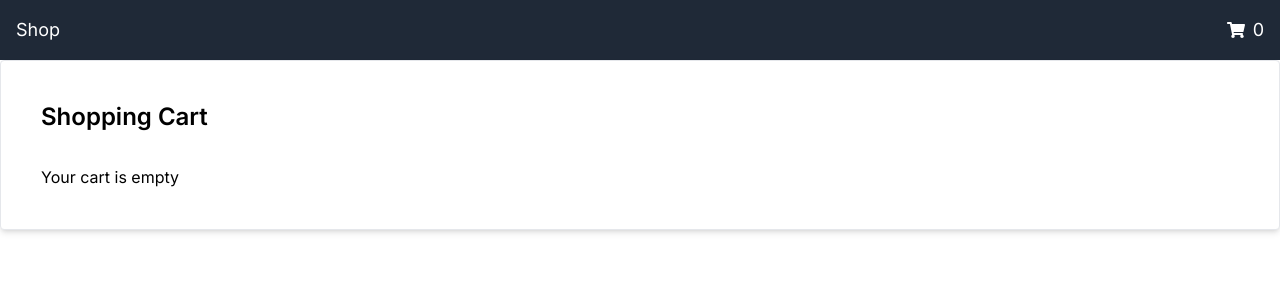
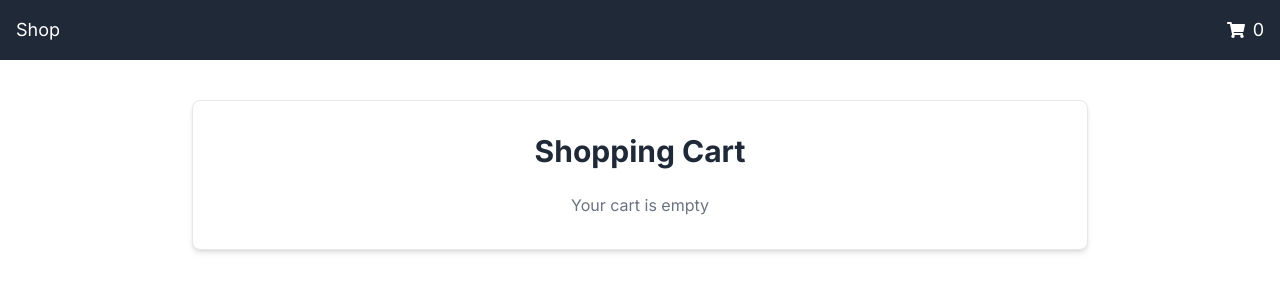
Before and after one commit to mdajgarhossain/woocommerce-api-integration, a Next.js app: page /cart in a window 1280 px wide. Shown: the top 300 px of the page. Built offline with nearby package versions, Linux system fonts and the light colour scheme.

Commit message:
Updated cart page design

```diff
--- a/app/cart/page.js
+++ b/app/cart/page.js
@@ -1,3 +1,102 @@
+// "use client";
+
+// import { useEffect, useState } from "react";
+// import Navbar from "../components/Navbar";
+// import CartItem from "../components/CartItem";
+
+// export default function Cart() {
+//    const [cart, setCart] = useState([]);
+
+//    useEffect(() => {
+//       const storedCart = JSON.parse(localStorage.getItem("cart"));
+//       if (storedCart) setCart(storedCart);
+//    }, []);
+
+//    const removeFromCart = (productId) => {
+//       const updatedCart = cart.filter(item => item.id !== productId);
+//       setCart(updatedCart);
+//       localStorage.setItem("cart", JSON.stringify(updatedCart));
+//    };
+
+//    const increaseQuantity = (productId) => {
+//       const updatedCart = cart.map(item =>
+//          item.id === productId ? { ...item, quantity: item.quantity + 1 } : item
+//       );
+//       setCart(updatedCart);
+//       localStorage.setItem("cart", JSON.stringify(updatedCart));
+//    };
+
+//    const decreaseQuantity = (productId) => {
+//       const updatedCart = cart.map(item =>
+//          item.id === productId && item.quantity > 1 ? { ...item, quantity: item.quantity - 1 } : item
+//       ).filter(item => item.quantity > 0); // Ensures no zero quantity items in the cart
+//       setCart(updatedCart);
+//       localStorage.setItem("cart", JSON.stringify(updatedCart));
+//    };
+
+//    const calculateTotal = () => {
+//       return cart.reduce((total, item) => total + item.quantity * item.price, 0).toFixed(2);
+//    };
+
+//    const shippingCost = 10.00; // Example shipping cost
+
+//    const checkout = () => {
+//       // Add your checkout logic here
+//       alert('Checkout logic not implemented yet!');
+//    };
+
+//    return (
+//       <>
+//          <Navbar cartItems={cart} />
+//          <div className="bg-white p-10 border rounded shadow-md">
+//             <h2 className="text-2xl font-semibold mb-8">Shopping Cart</h2>
+//             <div className="space-y-4">
+//                {cart.length === 0 ? (
+//                   <p>Your cart is empty</p>
+//                ) : (
+//                   cart.map((item) => (
+//                      <CartItem
+//                         key={item.id}
+//                         item={item}
+//                         increaseQuantity={increaseQuantity}
+//                         decreaseQuantity={decreaseQuantity}
+//                         removeFromCart={removeFromCart}
+//                      />
+//                   ))
+//                )}
+//             </div>
+//             {cart.length > 0 && (
+//                <div className="mt-4">
+//                   <p className="text-lg">Shipping: ${shippingCost.toFixed(2)}</p>
+//                   <p className="text-xl font-semibold">Grand Total: ${(parseFloat(calculateTotal()) + shippingCost).toFixed(2)}</p>
+//                   <button
+//                      onClick={checkout}
+//                      className="bg-[#464e6e] text-white px-4 py-2 rounded hover:bg-[#353c57] mt-4 flex items-center"
+//                   >
+//                      Checkout
+//                      <svg
+//                         xmlns="http://www.w3.org/2000/svg"
+//                         className="h-5 w-5 ml-2"
+//                         viewBox="0 0 20 20"
+//                         fill="currentColor"
+//                      >
+//                         <path
+//                            fillRule="evenodd"
+//                            d="M16.293 4.293a1 1 0 00-1.414 0L11 8.586V2a1 1 0 10-2 0v6.586l-3.293-3.293a1 1 0 00-1.414 1.414l5 5a1 1 0 001.414 0l5-5a1 1 0 000-1.414z"
+//                            clipRule="evenodd"
+//                         />
+//                      </svg>
+//                   </button>
+//                </div>
+//             )}
+//          </div>
+//       </>
+//    );
+// }
+
+
+
+
 "use client";
 
 import { useEffect, useState } from "react";
@@ -48,11 +147,11 @@ export default function Cart() {
    return (
       <>
          <Navbar cartItems={cart} />
-         <div className="bg-white p-10 border rounded shadow-md">
-            <h2 className="text-2xl font-semibold mb-8">Shopping Cart</h2>
+         <div className="bg-white p-8 border rounded-lg shadow-md max-w-4xl mx-auto mt-10">
+            <h2 className="text-3xl font-bold mb-6 text-center text-gray-800">Shopping Cart</h2>
             <div className="space-y-4">
                {cart.length === 0 ? (
-                  <p>Your cart is empty</p>
+                  <p className="text-center text-gray-500">Your cart is empty</p>
                ) : (
                   cart.map((item) => (
                      <CartItem
@@ -66,17 +165,23 @@ export default function Cart() {
                )}
             </div>
             {cart.length > 0 && (
-               <div className="mt-4">
-                  <p className="text-lg">Shipping: ${shippingCost.toFixed(2)}</p>
-                  <p className="text-xl font-semibold">Grand Total: ${(parseFloat(calculateTotal()) + shippingCost).toFixed(2)}</p>
+               <div className="mt-8 border-t pt-4">
+                  <div className="flex justify-between items-center">
+                     <p className="text-lg">Shipping:</p>
+                     <p className="text-lg font-semibold">${shippingCost.toFixed(2)}</p>
+                  </div>
+                  <div className="flex justify-between items-center mt-2">
+                     <p className="text-xl font-semibold">Grand Total:</p>
+                     <p className="text-xl font-bold">${(parseFloat(calculateTotal()) + shippingCost).toFixed(2)}</p>
+                  </div>
                   <button
                      onClick={checkout}
-                     className="bg-[#464e6e] text-white px-4 py-2 rounded hover:bg-[#353c57] mt-4 flex items-center"
+                     className="w-full bg-[#464e6e] text-white px-6 py-3 rounded-lg hover:bg-[#353c57] mt-6 flex justify-center items-center text-lg font-medium"
                   >
                      Checkout
                      <svg
                         xmlns="http://www.w3.org/2000/svg"
-                        className="h-5 w-5 ml-2"
+                        className="h-6 w-6 ml-2"
                         viewBox="0 0 20 20"
                         fill="currentColor"
                      >
```
